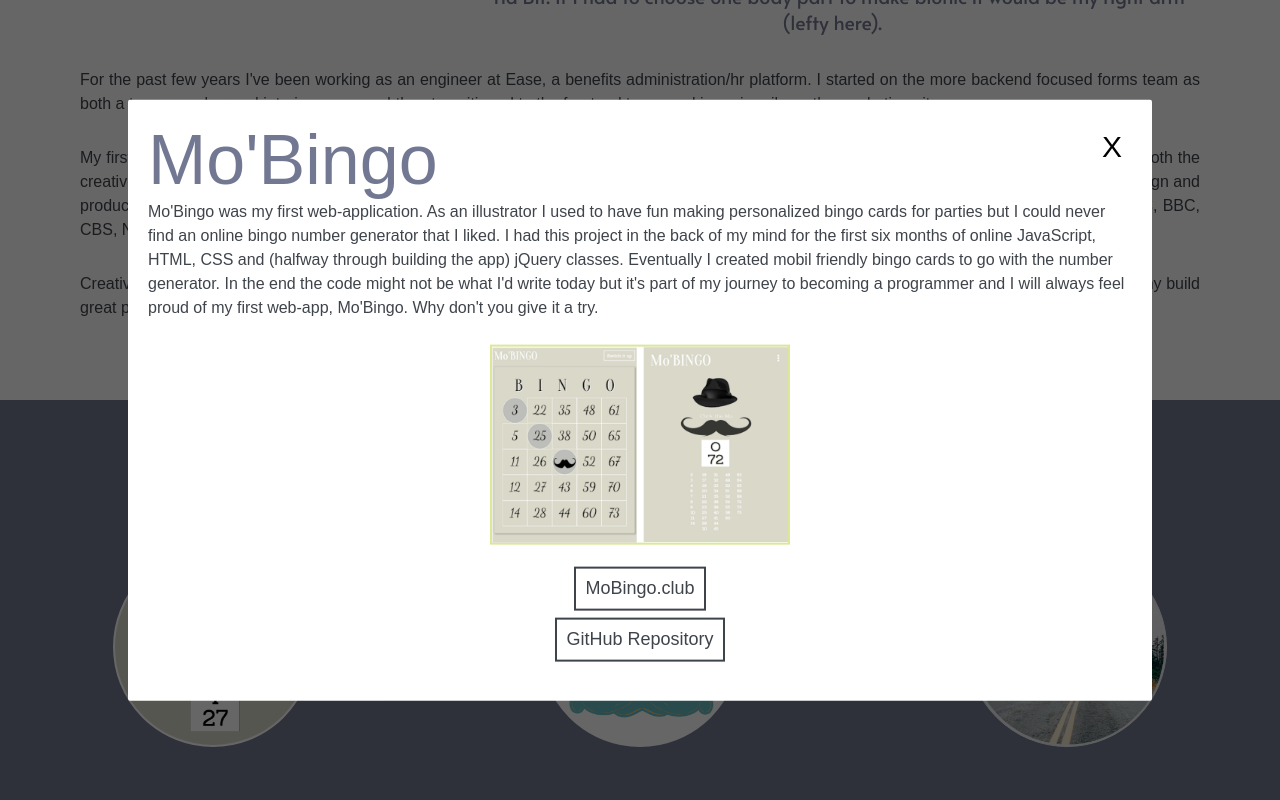
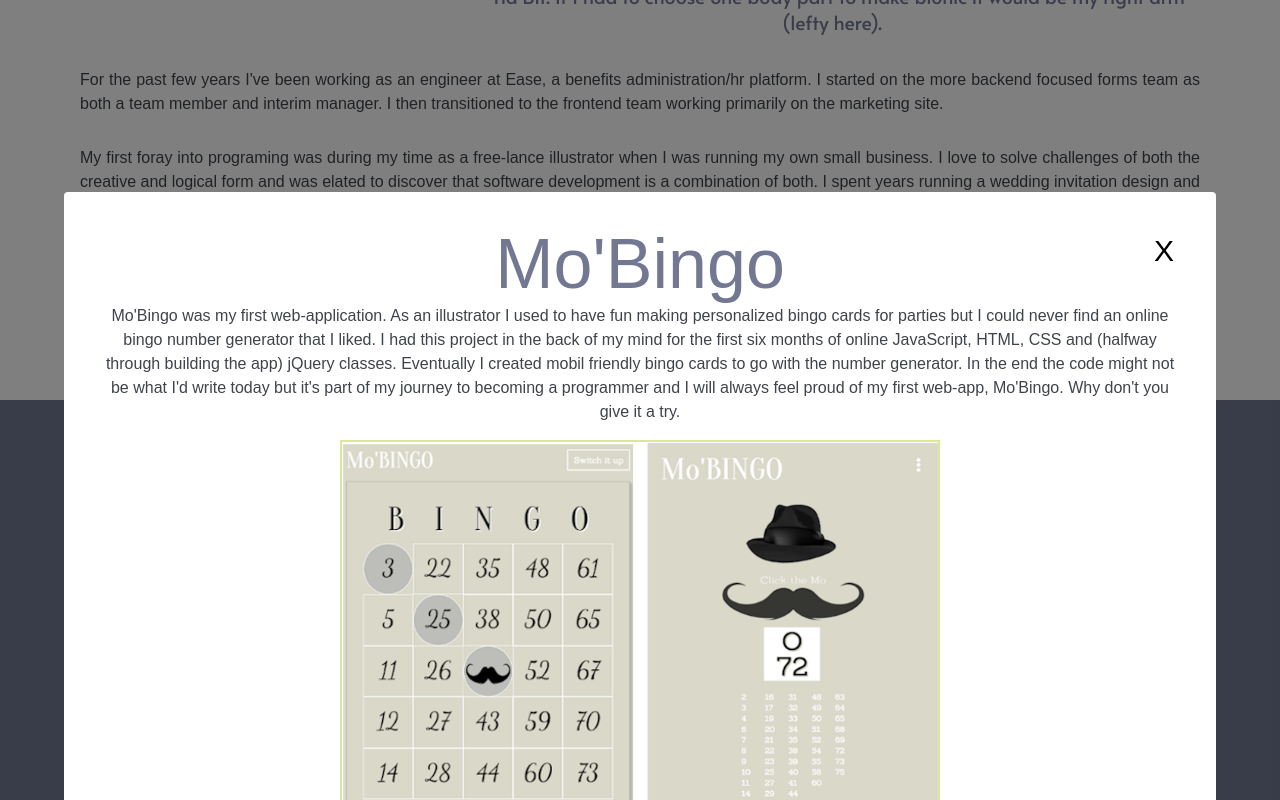
Before and after one commit to TheGreyHaven/Portfolio2020, a React (Create React App) app: page / in a window 1280 px wide. Both pictures are taken after a click on the button 213 px from the left and 939 px from the top of the page. Shown: the part 292-1092 px from the top of the page. Built offline with nearby package versions, Linux system fonts and the light colour scheme; a web font is replaced by a local one.

Commit message:
Fixes issues with modal

```diff
--- a/package.json
+++ b/package.json
@@ -8,7 +8,6 @@
     "@testing-library/user-event": "^7.2.1",
     "react": "^16.13.1",
     "react-dom": "^16.13.1",
-    "react-player": "^2.6.1",
     "react-scripts": "3.4.3"
   },
   "scripts": {
--- a/src/components/Modal/Modal.css
+++ b/src/components/Modal/Modal.css
@@ -1,25 +1,25 @@
+
 
 .modal {
   position: fixed;
-  top: 0;
-  left: 0;
-  width:100%;
-  height: 100%;
-  background: rgba(0, 0, 0, 0.6);
-  text-align: left;
-  z-index: 9;
+    display: block;
+    overflow: auto;
+    width: 100%;
+    height: 100%;
+    top: 0;
+    left: 0;
+    right: 0;
+    bottom: 0;
+    background-color: rgba(0,0,0,0.5);
+    z-index: 999;
 }
 
 .modal-main {
-  padding: 20px;
-  position: fixed;
-  background: white;
-  width: 80%;
-  height: auto;
-  top:50%;
-  left:50%;
-  transform: translate(-50%,-50%);
-  border-radius: 2px;
+  margin: 15% auto;
+  background-color: white;
+  border-radius: 0.25rem;
+  width: 90vw;
+  padding: 2rem;
 }
 
 .topOfModal{
@@ -71,13 +71,15 @@
 }
 
 .modalImg{
-	margin: 10px 10px 30px 10px;
+margin-bottom: 30px;
   border: 2px solid #dce897;
-  width: 300px;
+  width: 100%;
+  max-width: 600px;
+  height: auto;
 }
 
 .modalVideo{
-	margin: 10px 10px 30px 10px;
+	margin-bottom:30px ;
   border: 2px solid #dce897;
 }
 
@@ -86,7 +88,8 @@
 	.modalVideo {
 		width: 200px;
 		height: 150px;
-	}
+  }
+
 }
 
 
@@ -94,14 +97,17 @@
 	.modalVideo {
 		width: 300px;
 		height: 169px;
-	}
+  }
+
 }
 
 @media (min-width: 768px) and (max-width: 991px){
 	.modalVideo {
 		width: 580px;
 		height: 350px;
-	}
+  }
+
+
 }
 
 @media (min-width: 992px) and (max-width: 1199px){
--- a/src/components/Modal/Modal.js
+++ b/src/components/Modal/Modal.js
@@ -1,5 +1,4 @@
 import React, { Component } from 'react';
-import ReactPlayer from "react-player"
 import './Modal.css';
 import bingoImg from '../../images/moBingoImgs.png';
 import womentorImg from '../../images/womentorImg.png';
@@ -8,13 +7,16 @@
 
 class Modal extends Component {
 
+
+
 	render() {
+
 		console.log(this.props.project.modalSrc)
 		if (!this.props.showModal) {
 			return null;
 		}
 		return (
-			<div className="modal">
+			<div className="modal" align="center" >
 				<section className="modal-main">
 					<div className="topOfModal">
 						<div className="modalTitle">{this.props.project.title}</div>
@@ -25,11 +27,9 @@
 					</div>
 					{this.props.project.title === "Mo'Bingo" ?
 						<div className="modalDiv" align="center">
-							<div>
 							<a href="http://mobingo.club/" rel="noopener noreferrer" target="_blank">
 								<img alt="bingo img" className="modalImg" src={bingoImg}></img>
 							</a>
-							</div>
 							<div className="linkDiv" >
 								<a href="http://mobingo.club/" className="modalLinks" rel="noopener noreferrer" target="_blank">MoBingo.club</a>
 							</div>
@@ -51,11 +51,9 @@
 							</div> :
 							this.props.project.title === "Womentor" ?
 								<div className="modalDiv" align="center">
-									<div>
 									<a href="https://github.com/TheGreyHaven/WoMentor" rel="noopener noreferrer" target="_blank">
 										<img alt="Womentor Img" responsive="true" className="modalImg" src={womentorImg}></img>
 									</a>
-									</div>
 									<div className="linkDiv">
 										<a href="https://github.com/TheGreyHaven/WoMentor" id="github" className="modalLinks" rel="noopener noreferrer" target="_blank">GitHub Repository</a>
 									</div>
```
Also changed, not shown: 1 other file (tests, documents, lock files or other folders). Lines whose indentation alone changed are shown as unchanged.
